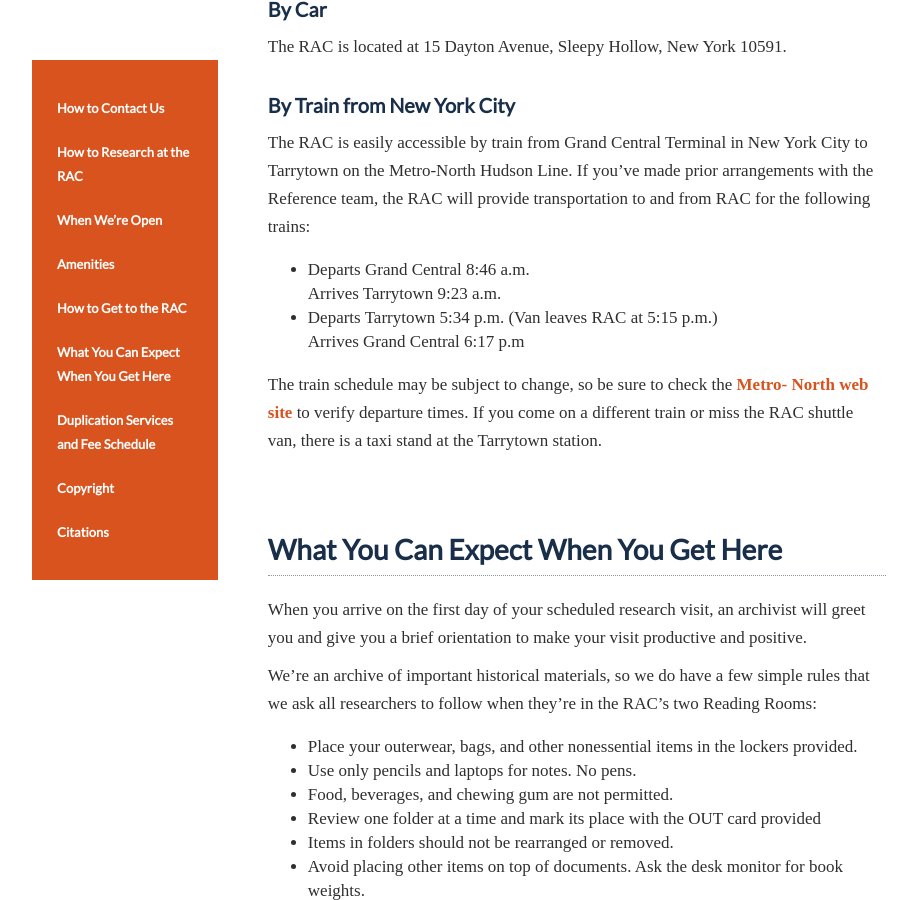
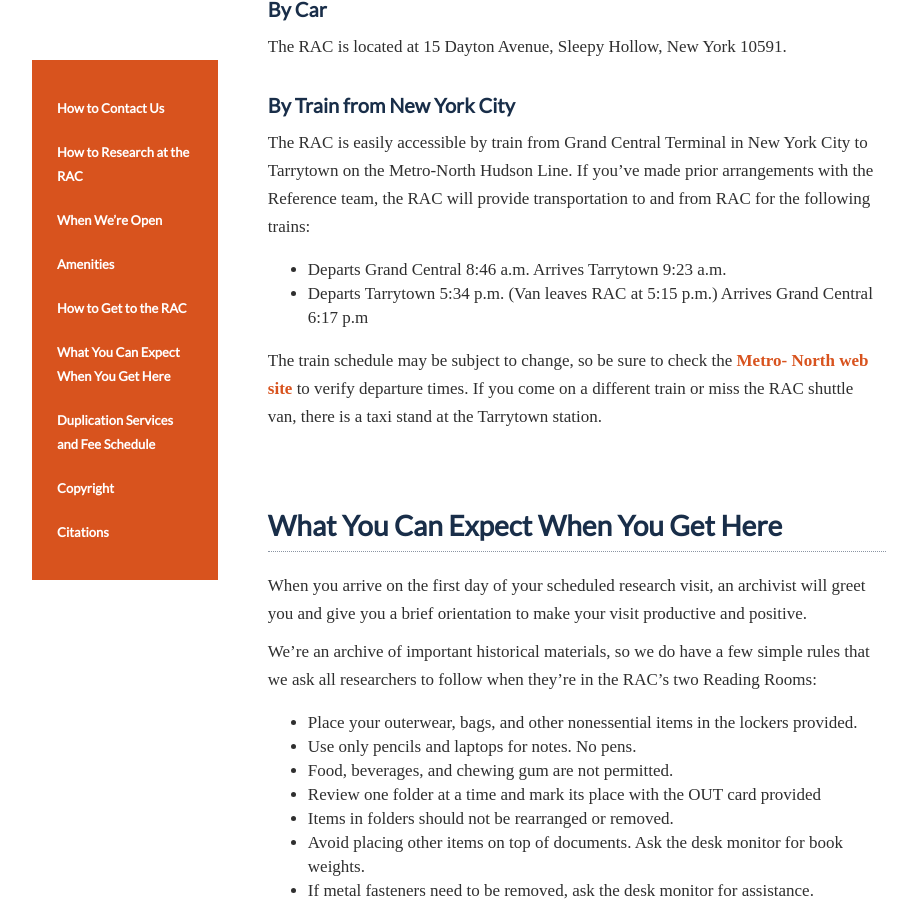
Before and after one commit to RockefellerArchiveCenter/rockarch.org, a Jekyll site: the page built from collections/information-for-researchers.md, in a window 1280 px wide and 900 px high, scrolled down 1622 px. Shown: the whole window, without its empty margins (13-917 px from the left). Built offline with Jekyll 4.4.1, drawn with Linux system fonts in a browser that asks for light colours; nearby versions of some CDN libraries; some web fonts are replaced.

Commit message:
something else

```diff
--- a/collections/information-for-researchers.md
+++ b/collections/information-for-researchers.md
@@ -56,8 +56,6 @@
 
 The RAC is located at 15 Dayton Avenue, Sleepy Hollow, New York 10591.
 
-<div class="google map"></div>
-
 ### By Train from New York City
 
 The RAC is easily accessible by train from Grand Central Terminal in New
@@ -65,8 +63,8 @@
 prior arrangements with the Reference team, the RAC will provide
 transportation to and from RAC for the following trains:
 
-- Departs Grand Central 8:46 a.m. <br/>Arrives Tarrytown 9:23 a.m.
-- Departs Tarrytown 5:34 p.m. (Van leaves RAC at 5:15 p.m.) <br/>Arrives Grand Central 6:17 p.m
+- Departs Grand Central 8:46 a.m. Arrives Tarrytown 9:23 a.m.
+- Departs Tarrytown 5:34 p.m. (Van leaves RAC at 5:15 p.m.) Arrives Grand Central 6:17 p.m
 
 The train schedule may be subject to change, so be sure to check the [Metro-
 North web site](http://www.mta.info) to verify departure times. If you come
```
